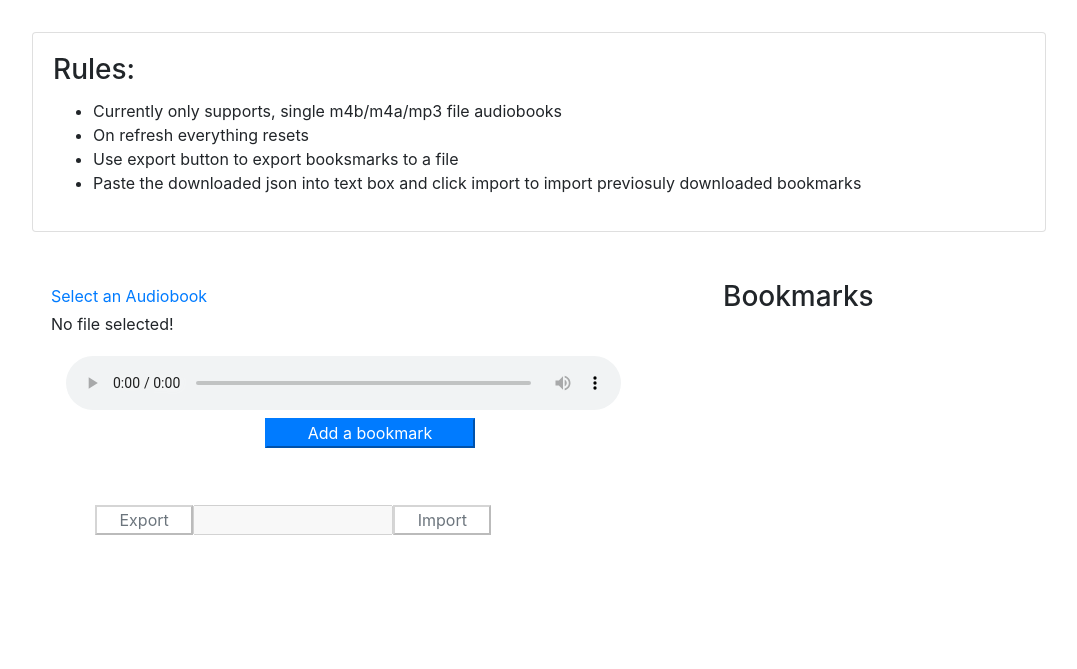
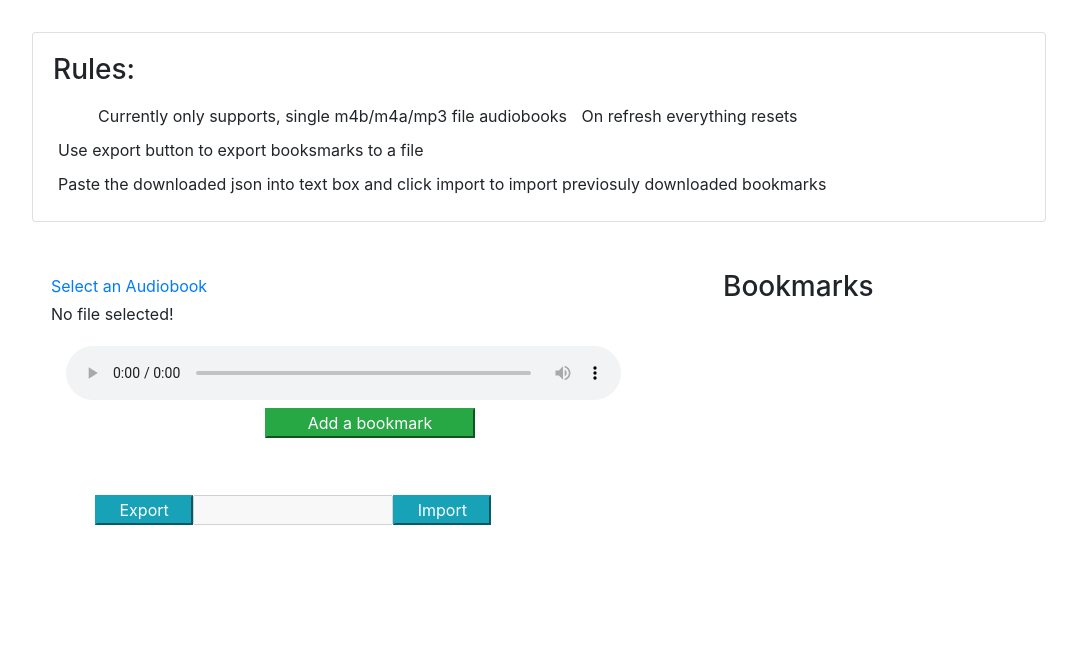
Before and after one commit to mnakka9/WebAudioPlayer, a plain HTML site: page index.html in a window 1280 px wide. Shown: the part 131-800 px from the top of the page, without its empty margins (101-1178 px from the left). Drawn offline with nearby package versions, Linux system fonts and the light colour scheme.

Commit message:
made some changes

```diff
--- a/index.html
+++ b/index.html
@@ -10,12 +10,13 @@
         integrity="sha384-Gn5384xqQ1aoWXA+058RXPxPg6fy4IWvTNh0E263XmFcJlSAwiGgFAW/dAiS6JXm" crossorigin="anonymous">
     <link rel='stylesheet' type='text/css' media='screen' href='main.css'>
     <script crossorigin="anonymous" src="https://ajax.aspnetcdn.com/ajax/jQuery/jquery-3.6.0.min.js"></script>
+    <script crossorigin="anonymous" src="https://maxcdn.bootstrapcdn.com/bootstrap/3.3.7/js/bootstrap.min.js"></script>
     <script src='main.js'></script>
 </head>
 
 <body>
     <div class="container">
-        <h3 class="display-4 mt-5 text-capitalize text-center text-info">Welcome to Web Audiobook player</h3>
+        <h3 class="display-4 mt-5 text-capitalize text-center text-info">Web Audiobook player</h3>
         <div class="card m-5">
             <div class="card-body">
                 <h3 class="card-title"> Rules: </h3>
@@ -33,7 +34,7 @@
         <div class="m-5 row">
             <div class="col-8">
                 <div class="row m-1">
-                <input type="file" id="fileElem" style="display:none">
+                    <input type="file" accept=".m4b, .m4a, .mp3, .mp4" id="fileElem" style="display:none">
                     <a href="#" id="fileSelect">Select an Audiobook</a>
                 </div>
                 <div class="row m-1">
@@ -48,7 +49,7 @@
                 </div>
                 <div class="row m-2">
                     <div class="col-4"></div>
-                <button id="AddBookmark" disabled class="btn-primary col-4 align-content-center" value="">Add a
+                    <button id="AddBookmark" disabled class="btn-success col-4 align-content-center" value="">Add a
                         bookmark</button>
                 </div>
             </div>
@@ -66,10 +67,14 @@
                 <div class="col">
                     <div class="container">
                         <div class="row">
-            <input class="btn-link col" type="button" id="btnExport" disabled onclick="exportBookmarks()" value="Export" />
+                            <input class="btn-info col" type="button" id="btnExport" disabled
+                                onclick="exportBookmarks()" value="Export" />
                             <input class="col" type="text" style="width:200px" disabled id="txtJson" />
-            <input class="btn-link col" type="button" id="btnImport" disabled onclick="importBookmarks()" value="Import" />
-        </div></div></div>
+                            <input class="btn-info col" type="button" id="btnImport" disabled
+                                onclick="importBookmarks()" value="Import" />
+                        </div>
+                    </div>
+                </div>
             </div>
         </div>
 </body>
--- a/main.css
+++ b/main.css
@@ -0,0 +1,13 @@
+ul {
+	display: inline;
+}
+ul li {
+	list-style: none;
+	display: inline-block;
+    margin: 5px;
+}
+
+div#Bookmarks {
+    max-height: 200px;
+    overflow-y: scroll;
+}
--- a/main.js
+++ b/main.js
@@ -48,7 +48,7 @@ jQuery(document).ready(() => {
             audio.play();
             var time = audio.currentTime;
             var timeInString = getTime(time);
-            var li = `<li><button class="btn-light" value=${time} onclick="PlayBookMark(${time})">${timeInString}</button></li>`;
+            var li = `<li><button class="btn btn-info" value=${time} onclick="PlayBookMark(${time})"><span class="glyphicon glyphicon-bookmark"></span> ${timeInString}</button></li>`;
             var ul = document.getElementById("bookmarksul");
             $(ul).append(li);
         }
```
Lines whose indentation alone changed are shown as unchanged.
